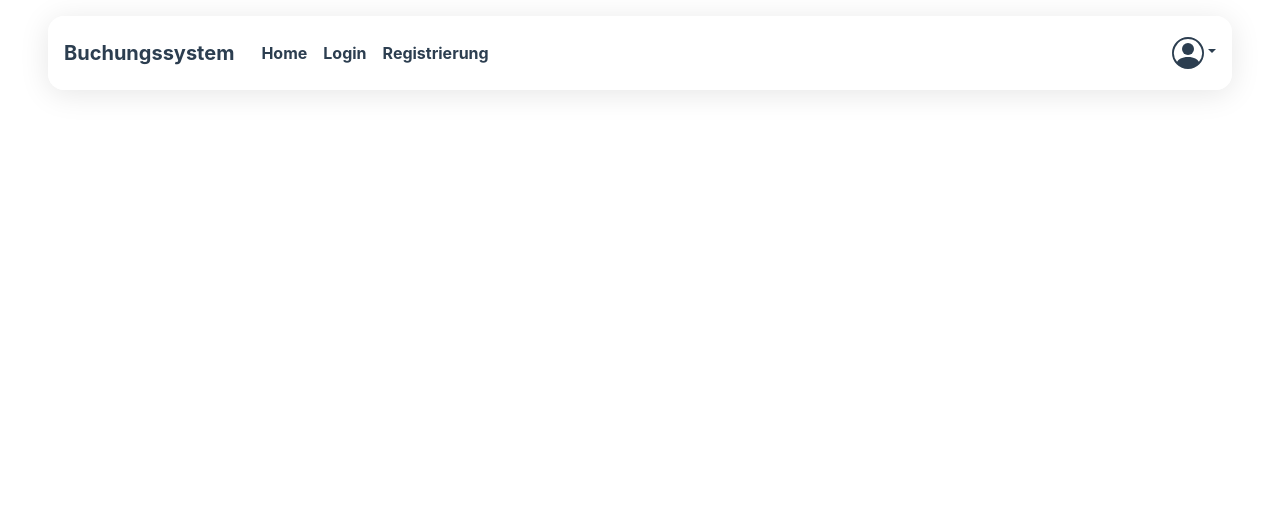
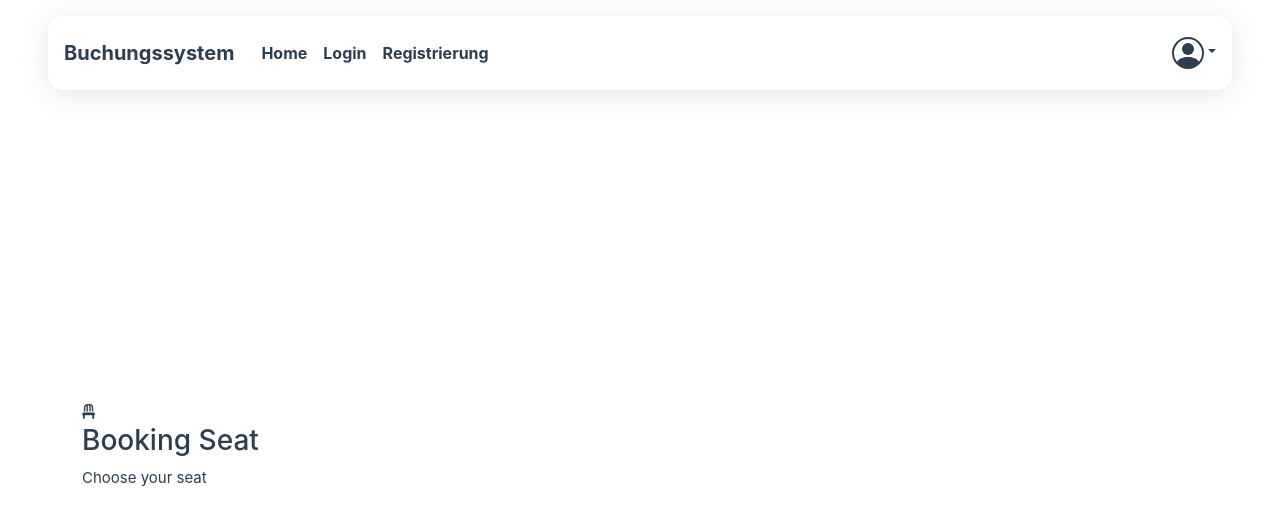
Before and after one commit to Booq-it/Buchungssystem_Frontend, a JavaScript app: page /bookingseat in a window 1280 px wide. Shown: the top 524 px of the page. Built offline with nearby package versions, Linux system fonts and the light colour scheme.

Commit message:
Imported FontAwsome and Test Seat-Booking-Site

```diff
--- a/package.json
+++ b/package.json
@@ -11,6 +11,7 @@
     "format": "prettier --write src/"
   },
   "dependencies": {
+    "@fortawesome/fontawesome-free": "^6.7.2",
     "vue-router": "^4.3.3",
     "vuex": "^4.0.2",
     "vuex-persist": "^3.1.3"
--- /dev/null
+++ b/src/components/BookingSeat.vue
@@ -0,0 +1,9 @@
+   <template>
+         <div class="item">
+              <i class="fa-solid fa-chair"></i>
+              <div class="details">
+                    <h3>Booking Seat</h3>
+                    <p>Choose your seat</p>
+              </div>
+         </div>
+    </template>
--- a/src/main.js
+++ b/src/main.js
@@ -1,4 +1,8 @@
 import './assets/main.css'
+
+// FontAwesome icons
+import '@fortawesome/fontawesome-free/css/all.css'
+import '@fortawesome/fontawesome-free/js/all.js'
 
 import { createApp } from 'vue'
 import App from './App.vue'
--- a/src/router/index.js
+++ b/src/router/index.js
@@ -3,6 +3,7 @@ import HomeView from '../views/HomeView.vue'
 import AboutView from '../views/AboutView.vue'
 import LoginView from '../views/LoginView.vue'
 import RegisterView from '../views/RegisterView.vue'
+import BookingView from '@/components/BookingSeat.vue'
 
 const routes = [
   {
@@ -24,6 +25,11 @@ const routes = [
     path: '/register',
     name: 'register',
     component: RegisterView
+  },
+  {
+    path: '/bookingseat',
+    name: 'bookingseat',
+    component: BookingView
   }
 ]
 
```
Also changed, not shown: src/views/BookingView.vue (added, +21 -0 lines), 1 other file (tests, documents, lock files or other folders).
